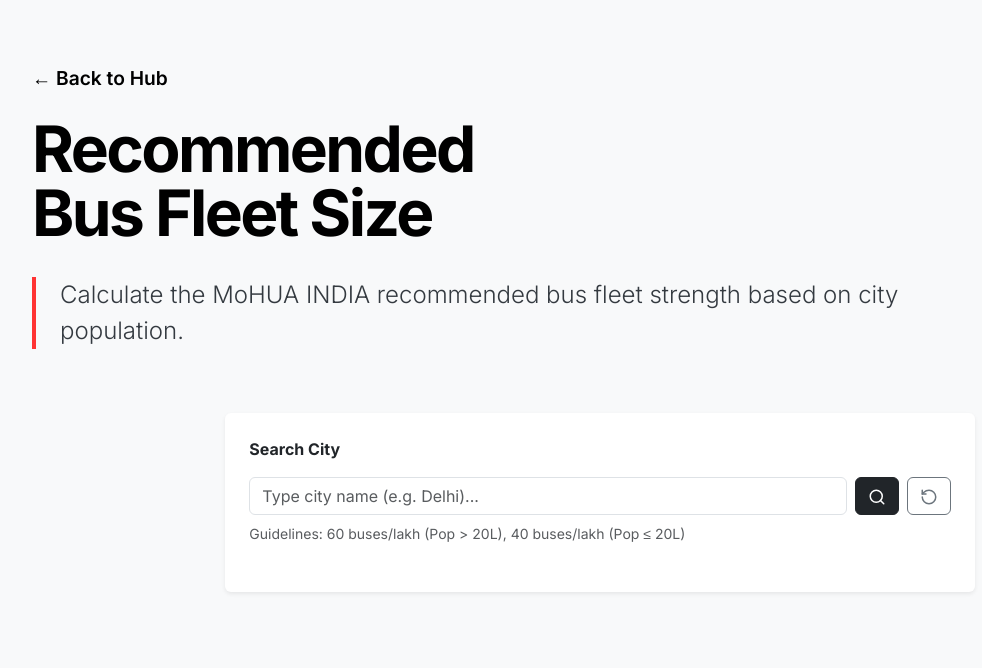
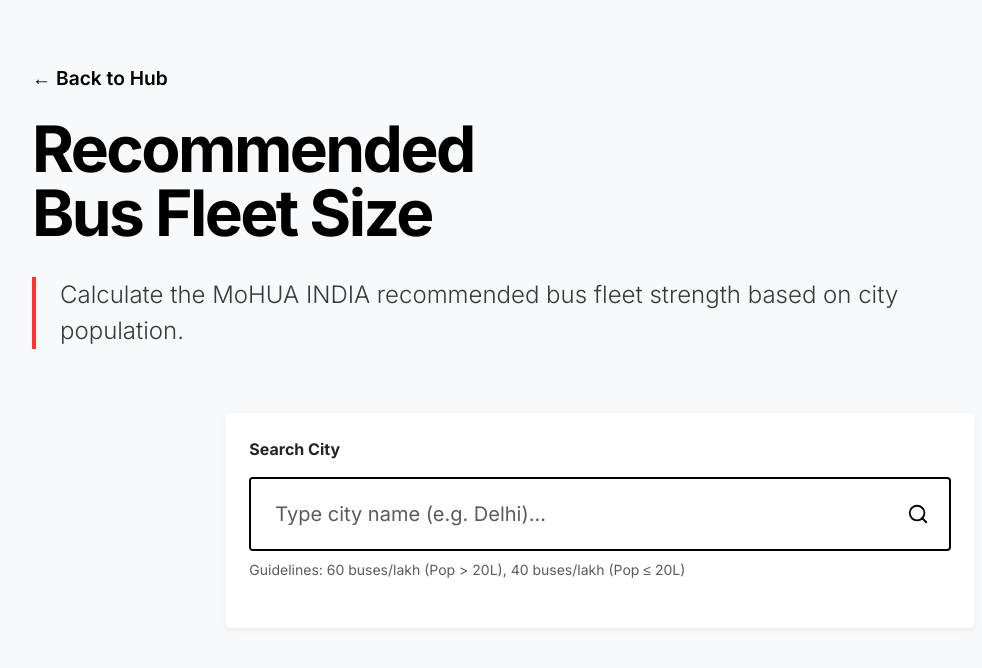
Before and after one commit to shashank261/streetfrontier, a React (Vite) app: page /bus-fleet-size in a window 1280 px wide. Shown: the top 668 px of the page, without its empty margins (40-1022 px from the left). Built offline with nearby package versions, Linux system fonts and the light colour scheme.

Commit message:
Increase height, redesign text box.

```diff
--- a/src/pages/BusFleetSize.jsx
+++ b/src/pages/BusFleetSize.jsx
@@ -115,8 +115,7 @@
                         <Form onSubmit={handleSearch}>
                             <Form.Group className="mb-4 position-relative">
                                 <Form.Label className="fw-bold mb-3">Search City</Form.Label>
-                                <div className="d-flex gap-2">
-                                    <div className="flex-grow-1 position-relative">
+                                <div className="swiss-search-group">
                                     <Form.Control
                                         type="text"
                                         placeholder="Type city name (e.g. Delhi)..."
@@ -126,9 +125,27 @@
                                             setSelectedCity(null);
                                         }}
                                         onKeyDown={handleKeyDown}
-                                            className="swiss-input"
+                                        className="swiss-input-seamless"
                                         autoComplete="off"
                                     />
+                                    {searchTerm && (
+                                        <button
+                                            type="button"
+                                            onClick={handleClear}
+                                            className="swiss-button-seamless reset-btn"
+                                            title="Clear search"
+                                        >
+                                            <RotateCcw size={20} />
+                                        </button>
+                                    )}
+                                    <button
+                                        type="submit"
+                                        className="swiss-button-seamless"
+                                        title="Search"
+                                    >
+                                        <Search size={22} />
+                                    </button>
+                                </div>
                                 {showSuggestions && suggestions.length > 0 && (
                                     <div className="autocomplete-dropdown shadow-lg">
                                         {suggestions.map((city, idx) => (
@@ -145,14 +162,6 @@
                                         ))}
                                     </div>
                                 )}
-                                    </div>
-                                    <Button type="submit" variant="dark" className="swiss-button">
-                                        <Search size={18} />
-                                    </Button>
-                                    <Button variant="outline-secondary" onClick={handleClear} className="swiss-button">
-                                        <RotateCcw size={18} />
-                                    </Button>
-                                </div>
                                 <Form.Text className="text-muted mt-2 d-block">
                                     Guidelines: 60 buses/lakh (Pop &gt; 20L), 40 buses/lakh (Pop ≤ 20L)
                                 </Form.Text>
--- a/src/styles/swiss.css
+++ b/src/styles/swiss.css
@@ -165,3 +165,53 @@
     width: 60px;
   }
 }
+
+/* Seamless Search UI */
+.swiss-search-group {
+  display: flex;
+  align-items: stretch;
+  background: var(--color-white);
+  border: 2px solid var(--color-black);
+  border-radius: 4px;
+  overflow: hidden;
+  transition: box-shadow 0.2s ease;
+}
+
+.swiss-search-group:focus-within {
+  box-shadow: 0 0 0 3px rgba(0, 0, 0, 0.1);
+}
+
+.swiss-input-seamless {
+  flex-grow: 1;
+  border: none !important;
+  padding: 1.25rem 1.5rem;
+  font-size: 1.25rem;
+  font-weight: 400;
+  box-shadow: none !important;
+  border-radius: 0 !important;
+}
+
+.swiss-button-seamless {
+  border: none !important;
+  background: transparent !important;
+  color: var(--color-black) !important;
+  padding: 0 1.25rem;
+  display: flex;
+  align-items: center;
+  justify-content: center;
+  transition: all 0.2s ease;
+  border-radius: 0 !important;
+}
+
+.swiss-button-seamless:hover {
+  background: var(--color-gray-100) !important;
+  transform: scale(1.05);
+}
+
+.swiss-button-seamless:active {
+  transform: scale(0.95);
+}
+
+.swiss-button-seamless.reset-btn:hover {
+  color: var(--color-swiss-red) !important;
+}
```
Lines whose indentation alone changed are shown as unchanged.
